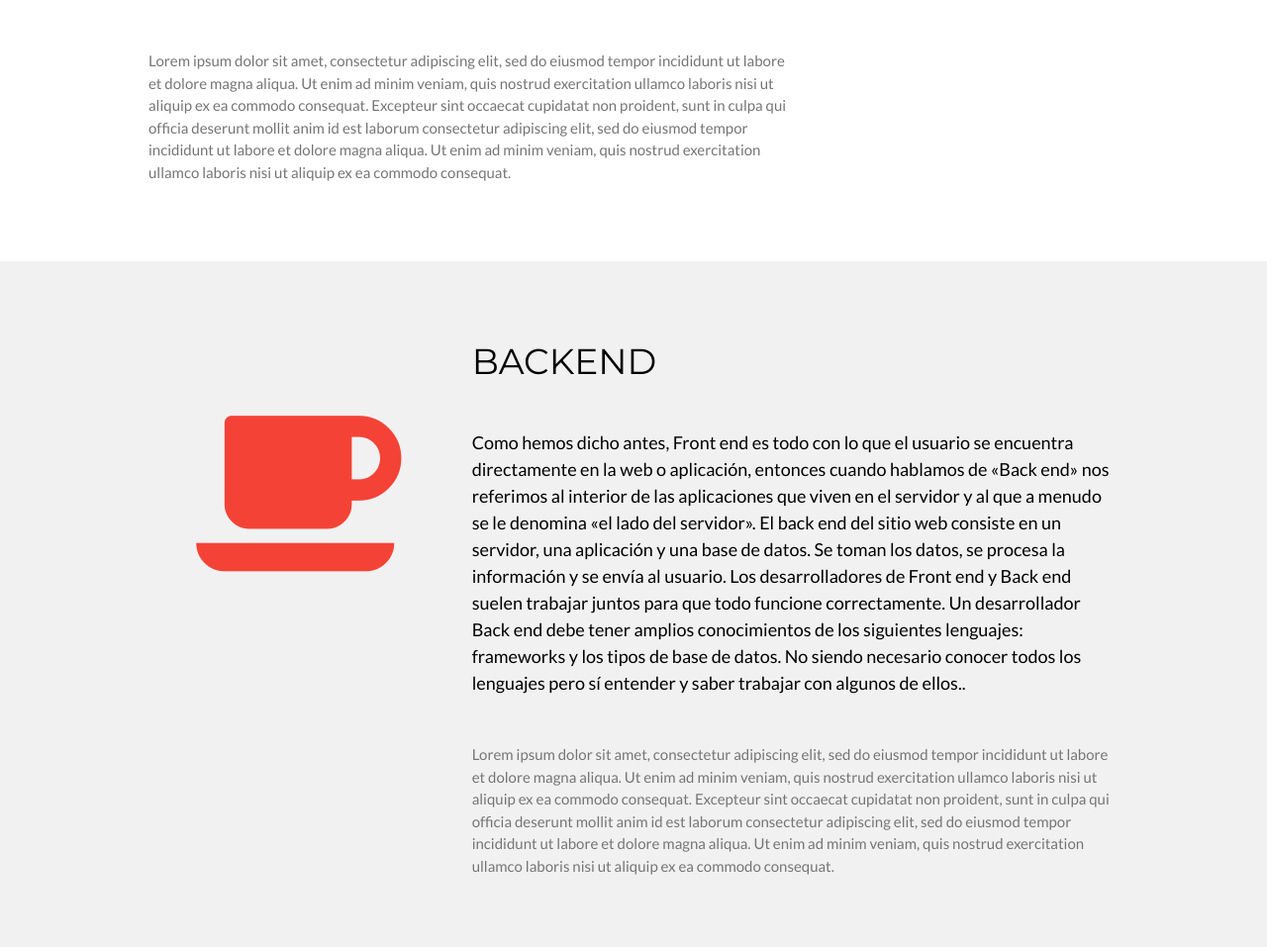
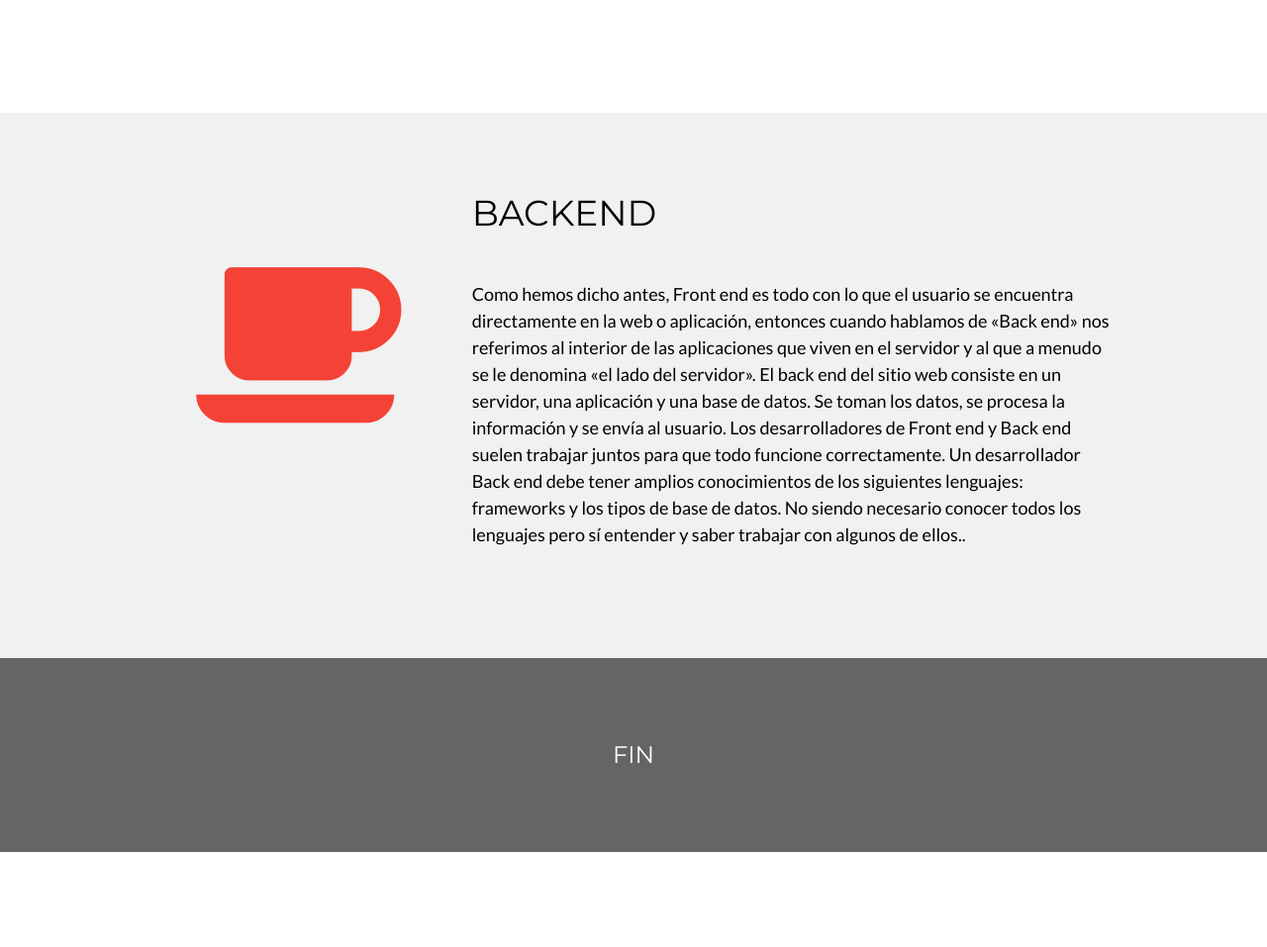
Before and after one commit to amanram994/amanram994.github.io, a plain HTML site: page index.html in a window 1280 px wide. Shown: the part 929-1886 px from the top of the page at 99% size. Drawn offline with nearby package versions, Linux system fonts and the light colour scheme.

Commit message:
Add files via upload

```diff
--- a/index.html
+++ b/index.html
@@ -52,9 +52,7 @@ body,h1,h2,h3,h4,h5,h6 {font-family: "Lato", sans-serif}
 
 Como hemos dicho, el desarrollador front end se encarga de la experiencia del usuario, es decir,  en el momento en el que este entra a una página web, debe ser capaz de navegar por ella, por lo que el usuario verá una interface sencilla de usar, atractiva y funcional.</h5>
 
-      <p class="w3-text-grey">Lorem ipsum dolor sit amet, consectetur adipiscing elit, sed do eiusmod tempor incididunt ut labore et dolore magna aliqua. Ut enim ad minim veniam, quis nostrud exercitation ullamco laboris nisi ut aliquip ex ea commodo consequat. Excepteur sint
-        occaecat cupidatat non proident, sunt in culpa qui officia deserunt mollit anim id est laborum consectetur adipiscing elit, sed do eiusmod tempor incididunt ut labore et dolore magna aliqua. Ut enim ad minim veniam, quis nostrud exercitation ullamco
-        laboris nisi ut aliquip ex ea commodo consequat.</p>
+      <p class="w3-text-grey"></p>
     </div>
 
     <div class="w3-third w3-center">
@@ -78,15 +76,13 @@ El back end del sitio web consiste en un servidor, una aplicación y una base de
 
 Un desarrollador Back end debe tener amplios conocimientos de los siguientes lenguajes: frameworks y los tipos de base de datos. No siendo necesario conocer todos los lenguajes pero sí entender y saber trabajar con algunos de ellos..</h5>
 
-      <p class="w3-text-grey">Lorem ipsum dolor sit amet, consectetur adipiscing elit, sed do eiusmod tempor incididunt ut labore et dolore magna aliqua. Ut enim ad minim veniam, quis nostrud exercitation ullamco laboris nisi ut aliquip ex ea commodo consequat. Excepteur sint
-        occaecat cupidatat non proident, sunt in culpa qui officia deserunt mollit anim id est laborum consectetur adipiscing elit, sed do eiusmod tempor incididunt ut labore et dolore magna aliqua. Ut enim ad minim veniam, quis nostrud exercitation ullamco
-        laboris nisi ut aliquip ex ea commodo consequat.</p>
+      <p class="w3-text-grey"></p>
     </div>
   </div>
 </div>
 
 <div class="w3-container w3-black w3-center w3-opacity w3-padding-64">
-    <h1 class="w3-margin w3-xlarge">Quote of the day: live life</h1>
+    <h1 class="w3-margin w3-xlarge">FIN</h1>
 </div>
 
 <!-- Footer -->
```
